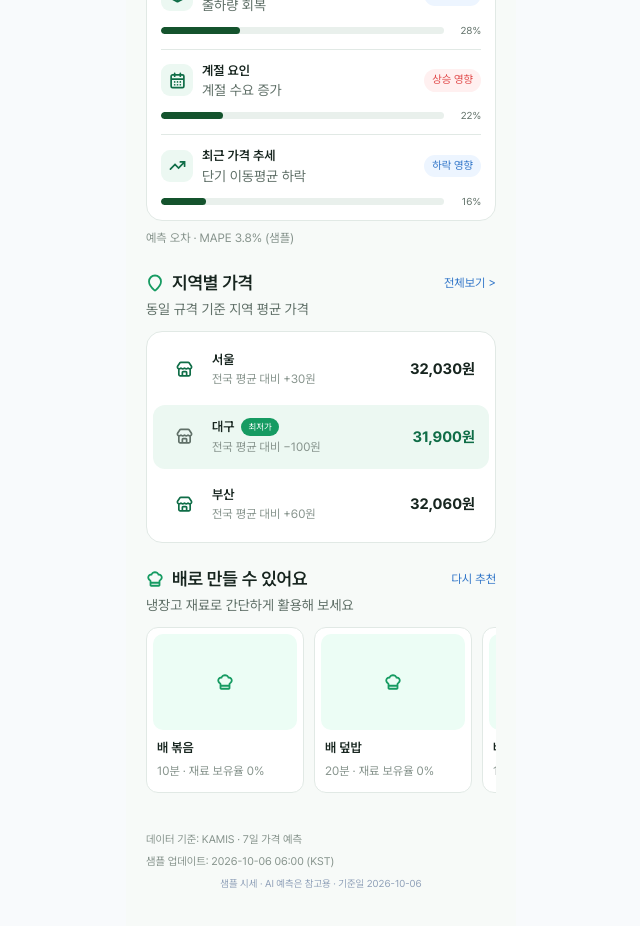
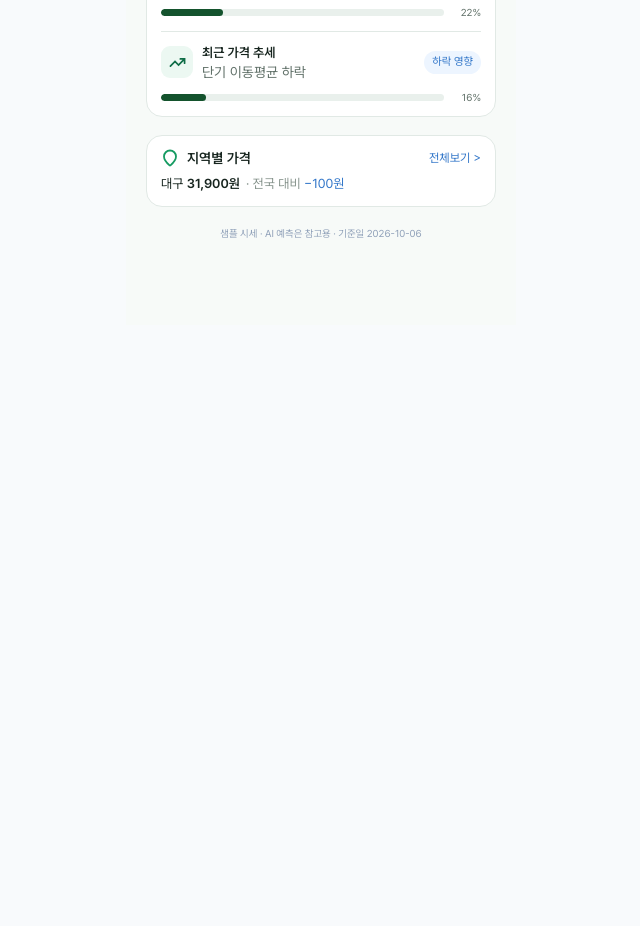
Before and after one commit to YeungnamCreatorCrew/FoodValue_web, a Next.js app: page /prices/10 in a window 1280 px wide. Shown: the part 1120-2046 px from the top of the page, without its empty margins (319-959 px from the left). After the commit the page ends 1445 px from the top, so only its background shows below. Built offline with nearby package versions, Linux system fonts and the light colour scheme.

Commit message:
feat : 시세 상세 레시피 영역 제거 및 지역 가격 UI 축소

```diff
--- a/app/prices/[itemId]/page.tsx
+++ b/app/prices/[itemId]/page.tsx
@@ -15,8 +15,8 @@ export default async function PriceDetailPage({ params }: { params: Promise<{ it
   const id = Number(itemId);
   const item = await mockPricesSource.detail(id);
   if (!item) notFound();
-  const [chart, regions, recipes] = await Promise.all([
-    mockPricesSource.chart(id, 90), mockPricesSource.regions(id), mockPricesSource.recommendations(id),
+  const [chart, regions] = await Promise.all([
+    mockPricesSource.chart(id, 90), mockPricesSource.regions(id),
   ]);
   return <div className="bg-[#f7faf8]">
     <header className="flex h-14 items-center gap-3 bg-white px-4">
@@ -27,6 +27,6 @@ export default async function PriceDetailPage({ params }: { params: Promise<{ it
         <UnsupportedAction label="공유" icon="imgIconShare2" detail size={22} />
       </div>
     </header>
-    <PriceDetail item={{ ...item, history: chart.history, forecast: chart.forecast, regions }} recipes={recipes} />
+    <PriceDetail item={{ ...item, history: chart.history, forecast: chart.forecast, regions }} />
   </div>;
 }
--- a/components/prices/price-detail.tsx
+++ b/components/prices/price-detail.tsx
@@ -1,10 +1,9 @@
 "use client";
 
 import Image from "next/image";
-import { useRef, useState } from "react";
+import { useRef } from "react";
 import { forecastRate, recommendationLabel, won } from "@/lib/prices/format";
-import { mockPricesSource } from "@/lib/prices/mock";
-import type { FactorKind, PriceItem, RecipeRecommendation } from "@/lib/prices/types";
+import type { FactorKind, PriceItem } from "@/lib/prices/types";
 import { PriceChart } from "./price-chart";
 import { categoryLabels, FigmaIcon, PriceChange, RecommendationBadge, SampleNotice, SectionTitle } from "./ui";
 
@@ -16,45 +15,52 @@ const factorInfo: Record<FactorKind, { title: string; icon: string }> = {
   TREND: { title: "최근 가격 추세", icon: "imgTrendingUp" },
 };
 
-function RecipeSection({ item, initial }: { item: PriceItem; initial: RecipeRecommendation[] }) {
-  const [recipes, setRecipes] = useState(initial);
-  const [loading, setLoading] = useState(false);
-  const [error, setError] = useState(false);
-  const [selected, setSelected] = useState<RecipeRecommendation | null>(null);
+function RegionPriceSummary({ item }: { item: PriceItem }) {
   const dialog = useRef<HTMLDialogElement>(null);
-  const refresh = async () => {
-    setLoading(true); setError(false);
-    try { setRecipes(await mockPricesSource.recommendations(item.id)); }
-    catch { setError(true); }
-    finally { setLoading(false); }
+  const lowest = item.regions.reduce<PriceItem["regions"][number] | undefined>(
+    (best, region) => !best || region.price < best.price ? region : best, undefined,
+  );
+  const differenceLabel = (price: number) => {
+    const difference = price - item.currentPrice;
+    return `${difference > 0 ? "+" : difference < 0 ? "−" : ""}${won(Math.abs(difference))}`;
   };
-  return <section>
-    <SectionTitle icon="imgChefHat" title={`${item.id === 1 ? "흙대파" : item.name}로 만들 수 있어요`} description="냉장고 재료로 간단하게 활용해 보세요">
-      <button disabled={loading} onClick={refresh} className="text-xs text-[#3377c9] disabled:opacity-40">{loading ? "추천 중…" : "다시 추천"}</button>
-    </SectionTitle>
-    {error ? <p role="alert" className="rounded-xl bg-white p-4 text-sm">레시피 추천을 불러오지 못했습니다. <button onClick={refresh} className="text-primary underline">다시 시도</button></p> : recipes.length === 0 ? <p className="text-sm text-muted">추천할 레시피가 없습니다.</p> : <div aria-busy={loading} className="flex gap-2.5 overflow-x-auto pb-2">
-      {recipes.map((recipe, i) => <button key={recipe.title} onClick={() => { setSelected(recipe); dialog.current?.showModal(); }} className="flex w-[158px] shrink-0 flex-col gap-2 overflow-hidden rounded-xl border border-[#e1e9e5] bg-white p-1.5 text-left">
-        {item.id === 1 ? <Image src={`/figma/prices/detail-imgRecipeImage${i === 0 ? "" : i}.png`} alt={recipe.title} width={146} height={96} className="h-24 w-[146px] rounded-[10px] object-cover" /> : <span className="flex h-24 w-full items-center justify-center rounded-[10px] bg-emerald-50"><FigmaIcon name="imgChefHat" detail size={18} /></span>}
-        <span className="block w-full px-1 pb-[5px]"><strong className="block truncate text-[13px] font-semibold">{recipe.title}</strong><span className="mt-[3px] block text-xs leading-5 text-[#87948d]">{recipe.minutes}분 · 재료 보유율 {recipe.matchRate}%</span></span>
-      </button>)}
-    </div>}
-    <dialog ref={dialog} aria-labelledby="recipe-preview-title" onClose={() => setSelected(null)} className="fixed inset-0 m-auto w-[calc(100%_-_32px)] max-w-[358px] rounded-2xl border border-border bg-white p-6 text-foreground shadow-xl backdrop:bg-black/40">
-      {selected && <><div className="flex items-center justify-between gap-4"><h3 id="recipe-preview-title" className="text-lg font-semibold">{selected.title}</h3><button onClick={() => dialog.current?.close()} aria-label="레시피 추천 닫기" className="rounded px-2 py-1 text-sm text-muted">닫기</button></div><p className="mt-2 text-xs text-muted">{selected.minutes}분 · {selected.difficulty} · {selected.servings}인분</p><p className="mt-4 text-sm leading-6">{selected.description}</p><p className="mt-4 text-sm">사용 재료: {selected.ingredients.join(", ")}</p><p className="mt-2 text-sm text-muted">부족 재료: {selected.missingIngredients.join(", ") || "없음"}</p><p className="mt-4 text-[11px] text-muted">샘플 레시피 추천</p></>}
+  const differenceTone = (price: number) => price > item.currentPrice
+    ? "text-[#e14b4b]" : price < item.currentPrice ? "text-[#3377c9]" : "text-[#87948d]";
+
+  return <section aria-labelledby="region-summary-title" className="rounded-2xl border border-[#e1e9e5] bg-white px-3.5 py-3">
+    <div className="flex items-center justify-between gap-2">
+      <h2 id="region-summary-title" className="flex items-center gap-2 text-sm font-semibold leading-5">
+        <FigmaIcon name="imgMapPin" detail size={18} />지역별 가격
+      </h2>
+      {lowest && <button type="button" aria-haspopup="dialog" aria-controls="region-prices-dialog" onClick={() => dialog.current?.showModal()} className="-my-2 py-2 text-xs text-[#3377c9]">전체보기 &gt;</button>}
+    </div>
+    {lowest ? <p className="mt-1.5 flex flex-wrap items-baseline gap-x-1.5 text-[13px] leading-5">
+      <span>{lowest.name} <strong className="font-semibold">{won(lowest.price)}</strong></span>
+      <span className="text-[#87948d]">· 전국 대비 <span className={differenceTone(lowest.price)}>{differenceLabel(lowest.price)}</span></span>
+    </p> : <p className="mt-1.5 text-[13px] leading-5 text-[#87948d]">지역별 가격 정보가 없어요.</p>}
+    <dialog id="region-prices-dialog" ref={dialog} aria-labelledby="region-dialog-title" className="fixed inset-0 m-auto max-h-[calc(100dvh_-_48px)] w-[calc(100%_-_32px)] max-w-[358px] overflow-y-auto rounded-2xl border border-[#e1e9e5] bg-white p-4 text-[#17251f] shadow-xl backdrop:bg-black/40">
+      <div className="flex items-center justify-between gap-2">
+        <h2 id="region-dialog-title" className="text-base font-semibold">지역별 가격</h2>
+        <button type="button" onClick={() => dialog.current?.close()} aria-label="지역별 가격 닫기" className="-my-2 px-2 py-2 text-sm text-[#607068]">닫기</button>
+      </div>
+      <p className="mt-1 text-xs leading-5 text-[#607068]">{item.name} · {item.unitLabel} · 전국 평균 대비</p>
+      <dl className="mt-3 divide-y divide-[#e1e9e5]">
+        {item.regions.map(region => <div key={region.code} className="flex items-center justify-between gap-2 py-2.5 text-[13px]">
+          <dt>{region.name}</dt>
+          <dd className="flex items-center gap-3"><strong className="font-semibold">{won(region.price)}</strong><span className={`w-16 text-right text-xs ${differenceTone(region.price)}`}>{differenceLabel(region.price)}</span></dd>
+        </div>)}
+      </dl>
     </dialog>
   </section>;
 }
 
-export function PriceDetail({ item, recipes }: { item: PriceItem; recipes: RecipeRecommendation[] }) {
-  const [allRegions, setAllRegions] = useState(false);
+export function PriceDetail({ item }: { item: PriceItem }) {
   const last = item.forecast.at(-1)!;
-  const lowestRegionPrice = Math.min(...item.regions.map(region => region.price));
-  const inventoryLow = item.inventory.some(entry => entry.initialQuantity > 0 && entry.quantity / entry.initialQuantity <= 0.3);
   const guide = item.recommendation === "BUY_LATER" ? `${item.buyAfterDays}일 뒤 구매 시 약 ${won(item.expectedSaving ?? 0)} 절약이 예상돼요.`
     : item.recommendation === "BUY_NOW" ? "가격 상승이 예상돼 지금 구매를 추천해요."
     : item.recommendation === "HOLD" ? "가격 변화를 지켜본 뒤 구매를 결정해 보세요."
     : "가격이 보합세예요. 필요한 시점에 구매하세요.";
-  return <main id="main-content" className="flex w-full flex-col gap-[30px] bg-[#f7faf8] px-5 pt-4 pb-[calc(100px_+_env(safe-area-inset-bottom))] text-[#17251f]">
-    <div className="flex min-w-0 flex-col gap-6">
+  return <main id="main-content" className="flex w-full min-w-0 flex-col gap-[18px] bg-[#f7faf8] px-5 pt-4 pb-[calc(84px_+_env(safe-area-inset-bottom))] text-[#17251f]">
       <section aria-label="품목과 가격 요약" className="flex flex-col gap-3">
         <div className="flex items-center gap-3.5 rounded-2xl border border-[#e1e9e5] bg-white p-3.5">
           {item.id === 1 ? <Image src="/figma/prices/detail-imgProductImage.png" alt="흙대파" width={84} height={84} priority className="size-[84px] rounded-xl object-cover" /> : <div className="flex size-[84px] shrink-0 items-center justify-center rounded-xl bg-emerald-50"><FigmaIcon name="imgPlaceholder" /></div>}
@@ -65,22 +71,14 @@ export function PriceDetail({ item, recipes }: { item: PriceItem; recipes: Recip
           <div className="flex flex-col gap-[5px] border-l border-[#e1e9e5] pl-4"><p className="text-sm text-[#607068]">7일 뒤 AI 예상가</p><strong className="text-[25px] leading-8 tracking-[-0.5px] text-[#0f6d47]">{won(last.price)}</strong><p className="flex flex-wrap items-center gap-[5px]"><span className="text-[11px] text-[#87948d]">예상 등락률</span><PriceChange rate={forecastRate(item)} /></p></div>
         </div>
       </section>
+      <section aria-label="AI 구매 가이드">
+        <div className="flex flex-col gap-2.5 rounded-2xl border border-[#c8e4e5] bg-[#eef7fa] p-4"><div className="flex items-center justify-between gap-2"><h2 className="flex items-center gap-[7px] text-sm font-semibold"><span className="flex size-[26px] items-center justify-center rounded-lg bg-[#1a8f8a]"><FigmaIcon name="imgSparkles" detail size={15} /></span>AI 구매 가이드</h2><RecommendationBadge item={item} /></div><p className="text-[15px] font-medium leading-[22px]">{guide}</p><p className="text-sm leading-5 text-[#607068]">{item.recommendation === "BUY_LATER" ? "단기 가격이 내려간 뒤 다시 오를 수 있어요. 예측 가격과 구매 시점을 함께 확인하세요." : `${recommendationLabel(item)} · 예측은 참고용으로 활용하세요.`}</p></div>
+      </section>
       <PriceChart history={item.history} forecast={item.forecast} mape={item.mape} />
-      <section className="flex flex-col gap-3" aria-label="구매 가이드와 냉장고 보유량">
-        <div className="flex flex-col gap-2.5 rounded-2xl border border-[#c8e4e5] bg-[#eef7fa] p-4"><div className="flex items-center justify-between gap-2"><h2 className="flex items-center gap-[7px] text-sm font-semibold"><span className="flex size-[26px] items-center justify-center rounded-lg bg-[#1a8f8a]"><FigmaIcon name="imgSparkles" detail size={15} /></span>AI 구매 가이드</h2><RecommendationBadge item={item} /></div><p className="text-[15px] font-medium leading-[22px]">{guide}</p><p className="text-sm leading-5 text-[#607068]">{item.recommendation === "BUY_LATER" ? "단기 가격이 내려간 뒤 다시 오를 수 있어요. 예측 가격과 구매 시점을 함께 확인하세요." : `${recommendationLabel(item)} · 예측은 참고용으로 활용하세요.`}</p></div>
-        <div className="flex items-center gap-[11px] rounded-xl bg-[#ecf8f2] px-3.5 py-3"><span className="flex size-9 shrink-0 items-center justify-center rounded-xl bg-white"><FigmaIcon name="imgIconRefrigerator" detail size={21} /></span><div><h2 className="flex items-center gap-[7px] text-[13px] font-semibold">내 냉장고 보유량{inventoryLow && <span className="rounded-full bg-[#ffedeb] px-[7px] py-0.5 text-[10px] font-normal text-[#e14b4b]">부족 예상</span>}</h2><p className="mt-1 text-sm leading-5 text-[#607068]">{item.inventory.length ? item.inventory.map(entry => `잔여량 ${entry.quantity}${entry.unit}`).join(" · ") : "보관 중인 재료가 없어요."}</p></div></div>
-      </section>
-    </div>
-    <div className="flex min-w-0 flex-col gap-6">
       <section><SectionTitle icon="imgScanSearch" title="AI 가격 결정 요인" description="가격 예측에 영향을 준 주요 요인이에요" />
         <div className="rounded-2xl border border-[#e1e9e5] bg-white px-3.5">{item.factors.map(factor => <div key={factor.kind} className="border-b border-[#e1e9e5] py-[11px] last:border-b-0"><div className="flex items-center gap-[9px]"><span className="flex size-8 shrink-0 items-center justify-center rounded-[9px] bg-[#ecf8f2]"><FigmaIcon name={factorInfo[factor.kind].icon} detail size={17} /></span><div className="min-w-0 flex-1"><h3 className="text-[13px] font-semibold">{factorInfo[factor.kind].title}</h3><p className="text-sm leading-5 text-[#607068]">{factor.description}</p></div><span className={`shrink-0 rounded-full px-2 py-[3px] text-[11px] ${factor.direction === "UP" ? "bg-[#fff0f0] text-[#e14b4b]" : "bg-[#edf5ff] text-[#3377c9]"}`}>{factor.direction === "UP" ? "상승" : "하락"} 영향</span></div><div className="mt-2 flex items-center gap-[9px]"><div role="meter" aria-label={`${factorInfo[factor.kind].title} 기여도`} aria-valuenow={factor.contribution} aria-valuemin={0} aria-valuemax={100} className="h-[7px] flex-1 overflow-hidden rounded-full bg-[#e9f0ec]"><div className="h-full rounded-full bg-primary" style={{ width: `${factor.contribution}%` }} /></div><span className="w-7 text-right text-[10px] text-[#607068]">{factor.contribution}%</span></div></div>)}</div>
-        {item.mape !== null && <p className="mt-2 text-xs leading-[18px] text-[#87948d]">예측 오차 · MAPE {item.mape}% (샘플)</p>}
       </section>
-      <section><SectionTitle icon="imgMapPin" title="지역별 가격" description="동일 규격 기준 지역 평균 가격"><button aria-expanded={allRegions} aria-controls="region-prices" onClick={() => setAllRegions(value => !value)} className="text-xs text-[#3377c9]">{allRegions ? "접기" : "전체보기 >"}</button></SectionTitle>
-        <div id="region-prices" className="flex flex-col gap-1 rounded-2xl border border-[#e1e9e5] bg-white p-1.5">{(allRegions ? item.regions : item.regions.slice(0, 3)).map(region => { const lowest = region.price === lowestRegionPrice; const difference = region.price - item.currentPrice; return <div key={region.code} className={`flex items-center gap-[11px] rounded-xl px-3.5 py-3 ${lowest ? "bg-[#ecf8f2]" : "bg-white"}`}><span className="flex size-[34px] shrink-0 items-center justify-center rounded-[10px]"><FigmaIcon name={lowest ? "imgStore1" : "imgStore"} detail size={17} /></span><div className="min-w-0 flex-1"><div className="flex items-center gap-[7px]"><h3 className="text-[13px] font-semibold">{region.name}</h3>{lowest && <span className="rounded-full bg-[#169b62] px-[7px] py-0.5 text-[9px] text-white">최저가</span>}</div><p className="text-xs leading-5 text-[#87948d]">전국 평균 대비 {difference > 0 ? "+" : difference < 0 ? "−" : ""}{won(Math.abs(difference))}</p></div><strong className={`text-[15px] ${lowest ? "text-[#0f6d47]" : ""}`}>{won(region.price)}</strong></div>; })}</div>
-      </section>
-      <RecipeSection item={item} initial={recipes} />
-    </div>
-    <footer className="flex flex-col gap-1 text-[11px] leading-[18px] text-[#87948d]"><p>데이터 기준: KAMIS · 7일 가격 예측</p><p>샘플 업데이트: {item.updatedAt.slice(0, 10)} 06:00 (KST)</p><SampleNotice date={item.baseDate} /></footer>
+      <RegionPriceSummary item={item} />
+      <footer><SampleNotice date={item.baseDate} /></footer>
   </main>;
 }
--- a/lib/prices/mock.ts
+++ b/lib/prices/mock.ts
@@ -1,5 +1,5 @@
 import { changeRate, forecastRate } from "./format";
-import type { Category, PriceItem, PricesDataSource, RecipeRecommendation, Recommendation } from "./types";
+import type { Category, PriceItem, PricesDataSource, Recommendation } from "./types";
 
 // Fixed illustrative data, never presented as live prices or measured accuracy.
 export const MOCK_BASE_DATE = "2026-10-06";
@@ -60,18 +60,6 @@ export const mockPriceItems: PriceItem[] = seeds.map(([id, name, category, unitL
     ],
   };
 });
-function recipesFor(item: PriceItem): RecipeRecommendation[] {
-  const ingredient = item.id === 1 ? "대파" : item.name;
-  const titles = item.id === 1 ? ["대파 계란볶음", "대파 제육볶음", "대파 파스타"] : [`${ingredient} 볶음`, `${ingredient} 덮밥`, `${ingredient} 곁들임`];
-  const otherIngredients = ["달걀", "돼지고기", "파스타면"];
-  return titles.map((title, i) => ({ title, minutes: [10, 20, 15][i], difficulty: "쉬움", servings: 2,
-    description: `${ingredient}를 활용해 간편하게 만드는 ${title}입니다.`,
-    ingredients: [ingredient, otherIngredients[i]],
-    ownedCount: item.inventory.length ? 1 : 0, matchRate: item.inventory.length ? 50 : 0,
-    missingIngredients: item.inventory.length ? [otherIngredients[i]] : [ingredient, otherIngredients[i]],
-    usesExpiringIngredient: false,
-  }));
-}
 // No backend routes added. Replace this provider when response contracts are agreed.
 export const mockPricesSource: PricesDataSource = {
   async list(query) {
@@ -91,5 +79,4 @@ export const mockPricesSource: PricesDataSource = {
     return { history: item.history.slice(-(period + 1)), forecast: item.forecast };
   },
   async regions(id) { return (await this.detail(id))?.regions ?? []; },
-  async recommendations(id) { const item = await this.detail(id); return item ? recipesFor(item) : []; },
 };
```
Also changed, not shown: lib/prices/types.ts (+0 -13 lines), 1 other file (tests, documents, lock files or other folders).
